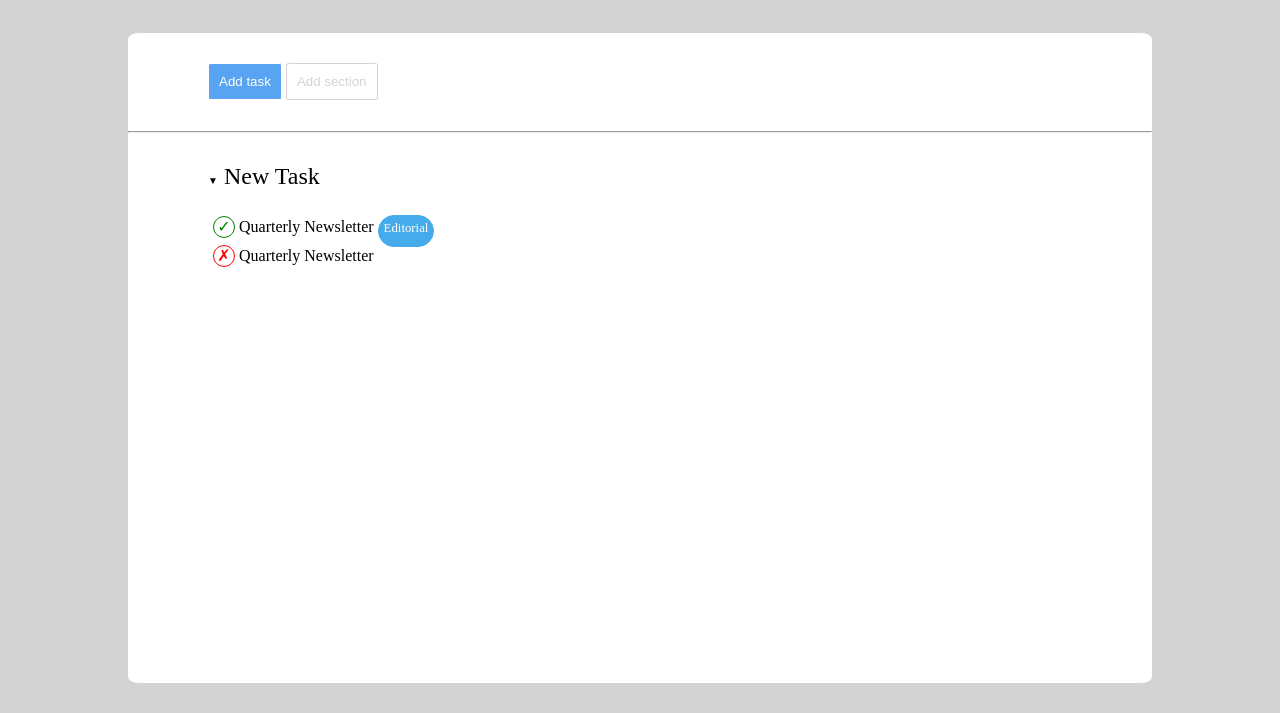
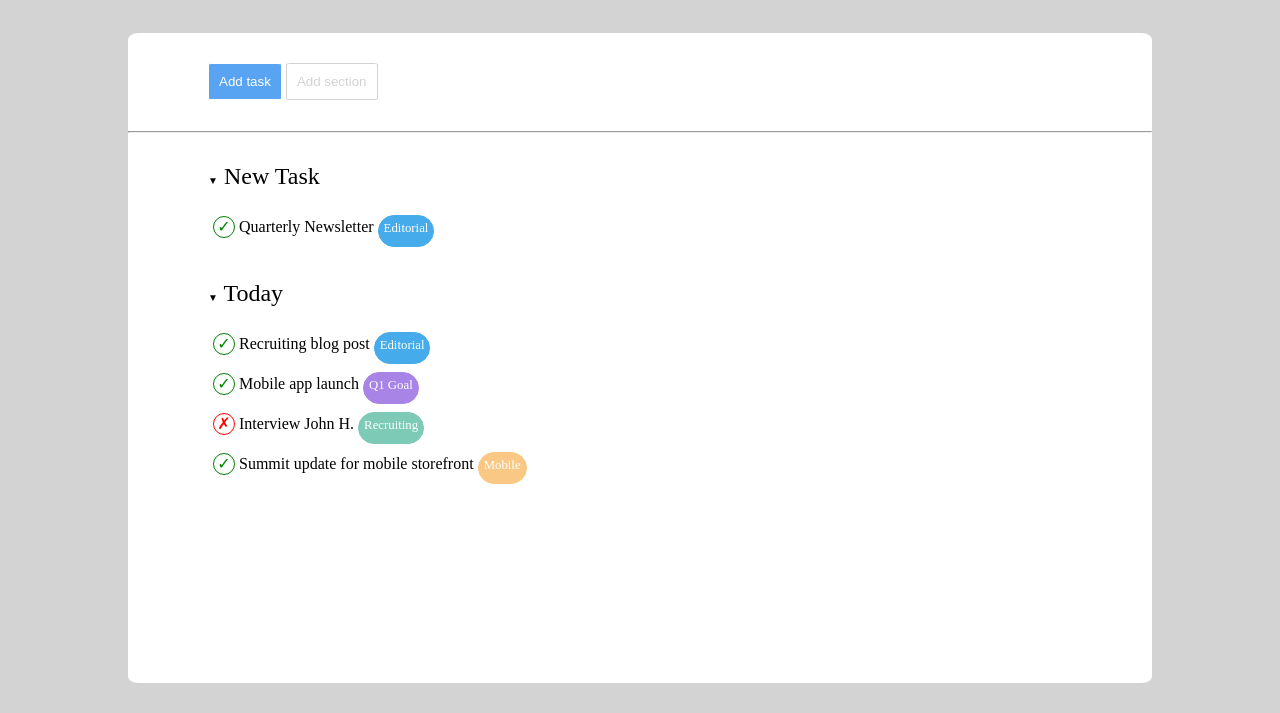
Before and after one commit to Francesca-Dascanio/html-css-toboolist, a plain HTML site: page index.html in a window 1280 px wide. Shown: the part 87-800 px from the top of the page. Drawn offline with Linux system fonts and the light colour scheme.

Commit message:
Aggiunta sezione Today

```diff
--- a/css/style.css
+++ b/css/style.css
@@ -93,6 +93,7 @@ body {
     width: 100%;
     height: 30px;
     padding: 5px;
+    margin-bottom: 10px;
 }
 
 .item::before {
@@ -135,3 +136,21 @@ body {
     background-color: #45abea;
     border-color: #45abea;
 }
+
+#label2::after {
+    content: 'Q1 Goal';
+    background-color: #a884e7;
+    border-color: #a884e7;
+}
+
+#label3::after {
+    content: 'Recruiting';
+    background-color: #7dcab7;
+    border-color: #7dcab7;
+}
+
+#label4::after {
+    content: 'Mobile';
+    background-color: #f8c884;
+    border-color: #f8c884;
+}
--- a/index.html
+++ b/index.html
@@ -28,7 +28,7 @@
             </header>
 
             <hr>
-
+<!-- Inizio sezione New Task -->
             <section>
                 <div class="container left-space">
                     <div class="title">
@@ -38,12 +38,34 @@
                         <li class="item checked" id="label1">
                            Quarterly Newsletter
                         </li>
-                        <li class="item unchecked">
-                           Quarterly Newsletter
-                        </li>
                     </ul>
                 </div>
             </section>
+<!-- Fine sezione New Task -->
+
+<!-- Inizio sezione Today -->
+<section>
+    <div class="container left-space">
+        <div class="title">
+            Today
+        </div>
+        <ul class="list">
+            <li class="item checked" id="label1">
+                Recruiting blog post
+            </li>
+            <li class="item checked" id="label2">
+                Mobile app launch
+             </li>
+            <li class="item unchecked" id="label3">
+               Interview John H.
+            </li>
+            <li class="item checked" id="label4">
+                Summit update for mobile storefront
+             </li>
+        </ul>
+    </div>
+</section>
+<!-- Fine sezione Today -->
 
         </main>
     </body>
```
